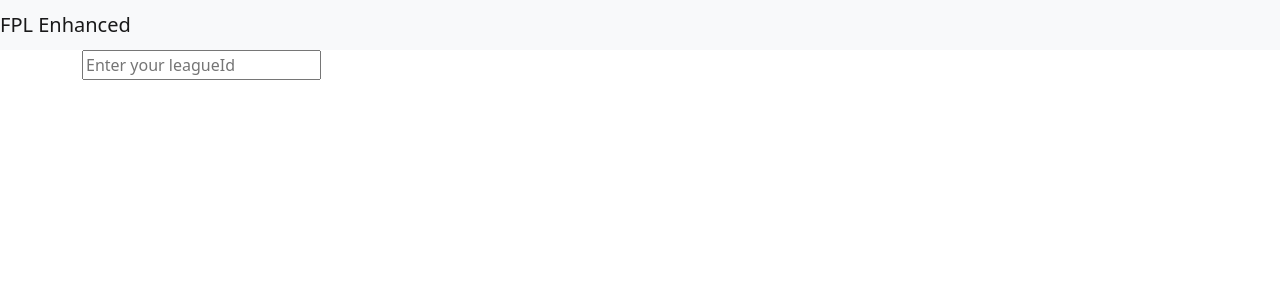
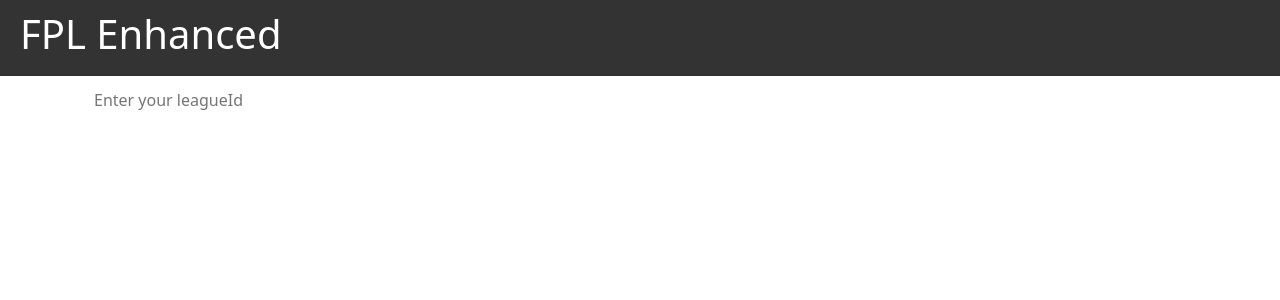
Before and after one commit to matsroedseth/fantasypl, a Vue app in the folder src/fantasypl-webapp/: page / in a window 1280 px wide. Shown: the top 300 px of the page. Built offline with nearby package versions, Linux system fonts and the light colour scheme; no server answers.

Commit message:
cleanup css

```diff
--- a/src/fantasypl-webapp/src/components/LeagueTable.vue
+++ b/src/fantasypl-webapp/src/components/LeagueTable.vue
@@ -84,3 +84,5 @@ const emit = defineEmits<{
     (e: 'activeManagerUpdate', id: number): void
 }>()
 </script>
+
+<style></style>
--- a/src/fantasypl-webapp/src/components/ManagerInfo.vue
+++ b/src/fantasypl-webapp/src/components/ManagerInfo.vue
@@ -20,13 +20,6 @@
         <thead>
           <tr>
             <th scope="col">Name</th>
-            <th scope="col">
-              <div data-toggle="tooltip" data-placement="right" title="Captain">(C)</div>
-            </th>
-            <th scope="col">
-              <div data-toggle="tooltip" data-placement="right" title="Vice captain">(VC)</div>
-            </th>
-            <th scope="col">Role</th>
           </tr>
         </thead>
         <tbody class="table-group-divider">
--- a/src/fantasypl-webapp/src/components/NavBar.vue
+++ b/src/fantasypl-webapp/src/components/NavBar.vue
@@ -1,11 +1,11 @@
 <template>
     <!-- As a heading -->
-    <nav class="navbar navbar-light bg-light justify-content-between">
-        <span class=" navbar-brand mb-0 h1">FPL Enhanced</span>
+    <header>
+        <h1>FPL Enhanced</h1>
         <span v-if="nextGameweek">
             Next deadline (GW{{ nextGameweek.id }}): {{ formattedDeadline(nextGameweek.deadline) }}
         </span>
-    </nav>
+    </header>
 </template>
 
 
@@ -28,3 +28,14 @@ const formattedDeadline = (deadline: Date) => {
 }
 
 </script>
+
+<style>
+header {
+    background-color: #333;
+    color: #fff;
+    display: flex;
+    justify-content: space-between;
+    align-items: center;
+    padding: 10px 20px;
+}
+</style>
--- a/src/fantasypl-webapp/src/components/PlayerRow.vue
+++ b/src/fantasypl-webapp/src/components/PlayerRow.vue
@@ -1,9 +1,7 @@
 <template>
     <tr>
-        <th scope="row">{{ player.firstName }} {{ player.lastName }}</th>
-        <td>{{ player.isCaptain ? "X" : "" }}</td>
-        <td>{{ player.isViceCaptain ? "X" : "" }}</td>
-        <td>{{ player.multiplier > 0 ? "" : "Benched" }}</td>
+        <th scope="row">{{ player.firstName }} {{ player.lastName }} {{ player.isCaptain ? "(C)" : player.isViceCaptain ?
+            "(VC)" : "" }} {{ player.multiplier > 0 ? "" : "(Benched)" }}</th>
     </tr>
 </template>
 
--- a/src/fantasypl-webapp/src/components/Search.vue
+++ b/src/fantasypl-webapp/src/components/Search.vue
@@ -1,5 +1,5 @@
 <template>
-    <div>
+    <div class="search-container">
         <input type="number" v-model="leagueId" id="league-id" @input="onSearch(leagueId)"
             placeholder="Enter your leagueId">
     </div>
@@ -37,4 +37,18 @@ input::-webkit-inner-spin-button {
 input[type=number] {
     -moz-appearance: textfield;
 }
+
+.search-container {
+    padding: 6px;
+    display: flex;
+    align-items: center;
+}
+
+input[type=number] {
+    padding: 6px;
+    border-radius: 4px;
+    margin-right: 10px;
+    border: none;
+    font-size: 16px;
+}
 </style>
```
